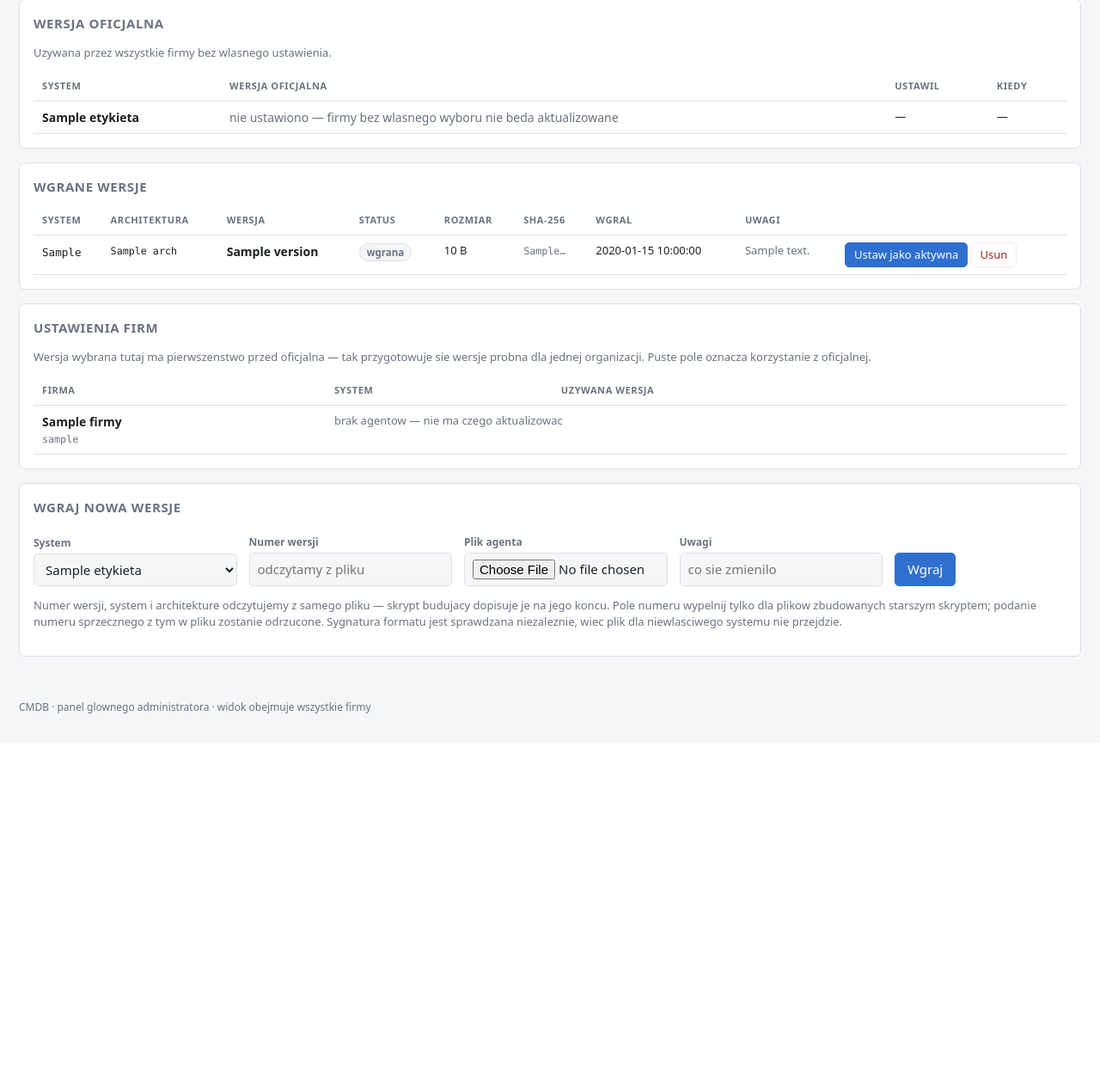
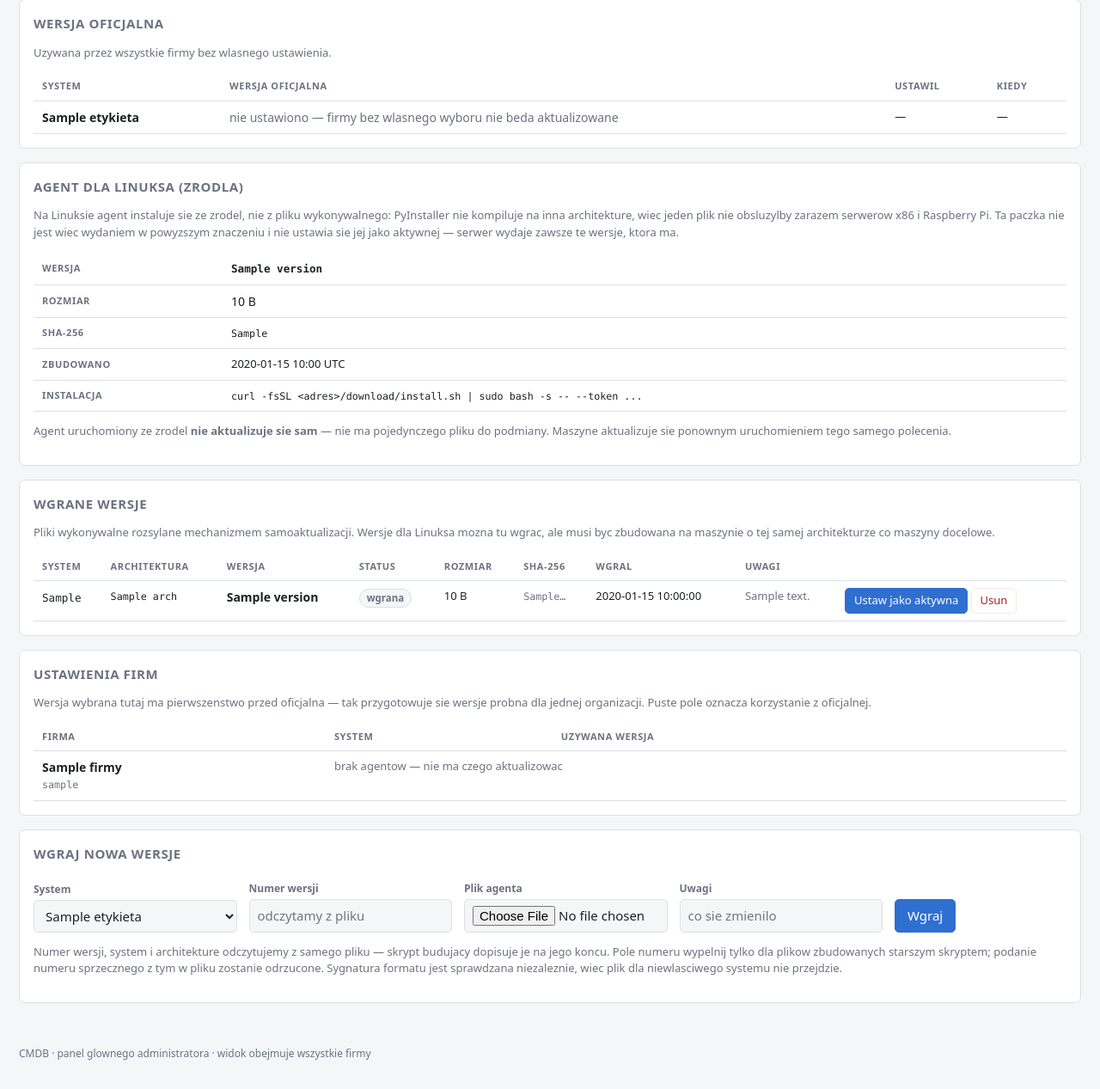
Before and after one commit to jaqb76/CMDB, a FastAPI app: template server/cmdb_server/templates/admin_wersje.html in a window 1280 px wide. Shown: the part 265-1532 px from the top of the page at 86% size. Before the commit the page ends 1095 px from the top, so only its background shows below. Run offline with FastAPI, Linux system fonts and the light colour scheme; the template is opened without the code that fills it: most values are stand-ins (such as "Sample title", 1, 10 or a date in 2020).

Commit message:
Panel wersji pokazuje agenta dla Linuksa
Strona "Wersje agentow" pokazywala wylacznie magazyn wydan, czyli pliki
wykonywalne rozsylane samoaktualizacja. Agent dla Linuksa jest wydawany jako
paczka zrodel i do tego magazynu nie trafia, wiec strona sprawiala wrazenie,
ze agenta dla Linuksa w ogole nie ma - a wiersz "Linux: nie ustawiono"
sugerowal, ze wystarczy cos ustawic.

Dwie zmiany:

1. Osobna sekcja z paczka zrodel: wersja, rozmiar, skrot, data zbudowania
   i polecenie instalacyjne. Wprost napisane, ze nie ustawia sie jej jako
   aktywnej - serwer wydaje zawsze te wersje, ktora ma.

2. Wiersz Linuksa w tabeli wersji oficjalnych mowi teraz "nie dotyczy",
   a nie "nie ustawiono". Dla Windows brak wersji oficjalnej znaczy "nikt
   nie bedzie aktualizowany" i jest to problem do naprawienia. Dla Linuksa
   znaczy co innego: agent uruchomiony ze zrodel i tak nie przyjmuje polecen
   aktualizacji, bo nie ma pojedynczego pliku do podmiany. Ten sam komunikat
   w obu przypadkach kazal szukac ustawienia, ktorego nie ma.

Wgranie wersji dla Linuksa nadal jest mozliwe i wtedy wskazania wersji
zaczynaja dzialac - ale plik musi byc zbudowany na maszynie o tej samej
architekturze co maszyny docelowe.

Testy: 133 po stronie serwera (3 nowe), 141 po stronie agenta.

Co-Authored-By: Claude Opus 5 <noreply@anthropic.com>

```diff
--- a/server/cmdb_server/api/admin.py
+++ b/server/cmdb_server/api/admin.py
@@ -49,7 +49,7 @@ from ..models import (
 )
 from ..security import check_csrf_token, generate_token, hash_password, issue_csrf_token
 from ..services.auth import client_ip, require_superadmin
-from ..services import architektura, ustawienia
+from ..services import architektura, pakiet, ustawienia
 from ..services.scoping import audit
 from .ui import templates
 
@@ -564,6 +564,10 @@ def widok_wersji(
         firmy=firmy,
         systemy_firmy=systemy_firmy,
         systemy=SYSTEMY,
+        # Agent dla Linuksa jest wydawany jako zrodla, a nie plik
+        # wykonywalny, wiec nie ma go w magazynie wydan. Bez pokazania go
+        # tutaj strona sugerowalaby, ze zadnego agenta dla Linuksa nie ma.
+        paczka_zrodel=pakiet.opis(pakiet.katalog_paczki()),
     )
 
 
--- a/server/cmdb_server/templates/admin_wersje.html
+++ b/server/cmdb_server/templates/admin_wersje.html
@@ -28,7 +28,11 @@
         <td class="strong">{{ dane.etykieta }}</td>
         <td>
           {% if of %}<code class="strong">{{ of.version }}</code>
-          {% else %}<span class="muted">nie ustawiono — firmy bez wlasnego wyboru nie beda aktualizowane</span>{% endif %}
+          {% elif system == 'linux' %}
+            <span class="muted">nie dotyczy — agent dla Linuksa instaluje sie ze zrodel</span>
+          {% else %}
+            <span class="muted">nie ustawiono — firmy bez wlasnego wyboru nie beda aktualizowane</span>
+          {% endif %}
         </td>
         <td class="small">{{ of.created_by if of else '—' }}</td>
         <td class="small">{{ (of.created_at | dt) if of else '—' }}</td>
@@ -39,7 +43,47 @@
 </section>
 
 <section class="panel">
+  <h2>Agent dla Linuksa (zrodla)</h2>
+  <p class="muted small">
+    Na Linuksie agent instaluje sie ze zrodel, nie z pliku wykonywalnego:
+    PyInstaller nie kompiluje na inna architekture, wiec jeden plik nie
+    obsluzylby zarazem serwerow x86 i Raspberry Pi. Ta paczka nie jest wiec
+    wydaniem w powyzszym znaczeniu i nie ustawia sie jej jako aktywnej —
+    serwer wydaje zawsze te wersje, ktora ma.
+  </p>
+  {% if paczka_zrodel %}
+  <table class="table">
+    <tbody>
+      <tr><th style="width:220px">Wersja</th>
+          <td><code class="strong">{{ paczka_zrodel.version }}</code></td></tr>
+      <tr><th>Rozmiar</th><td>{{ paczka_zrodel.size_bytes | bytes }}</td></tr>
+      <tr><th>SHA-256</th><td class="small"><code>{{ paczka_zrodel.sha256 }}</code></td></tr>
+      <tr><th>Zbudowano</th><td class="small">{{ paczka_zrodel.built_at | dt }}</td></tr>
+      <tr><th>Instalacja</th>
+          <td class="small"><code>curl -fsSL &lt;adres&gt;/download/install.sh | sudo bash -s -- --token ...</code></td></tr>
+    </tbody>
+  </table>
+  <p class="muted small">
+    Agent uruchomiony ze zrodel <b>nie aktualizuje sie sam</b> — nie ma
+    pojedynczego pliku do podmiany. Maszyne aktualizuje sie ponownym
+    uruchomieniem tego samego polecenia.
+  </p>
+  {% else %}
+  <div class="alert alert-error">
+    Nie przygotowano paczki zrodel — instalacja jednym poleceniem zwroci blad.
+    Buduje sie ja po stronie serwera:
+    <code>python -m cmdb_server.pakiet ../agent</code>
+  </div>
+  {% endif %}
+</section>
+
+<section class="panel">
   <h2>Wgrane wersje</h2>
+  <p class="muted small">
+    Pliki wykonywalne rozsylane mechanizmem samoaktualizacji. Wersje dla
+    Linuksa mozna tu wgrac, ale musi byc zbudowana na maszynie o tej samej
+    architekturze co maszyny docelowe.
+  </p>
   {% if wydania %}
   <table class="table">
     <thead>
```
Also changed, not shown: server/tests/test_admin.py (+47 -0 lines), 1 other file.
